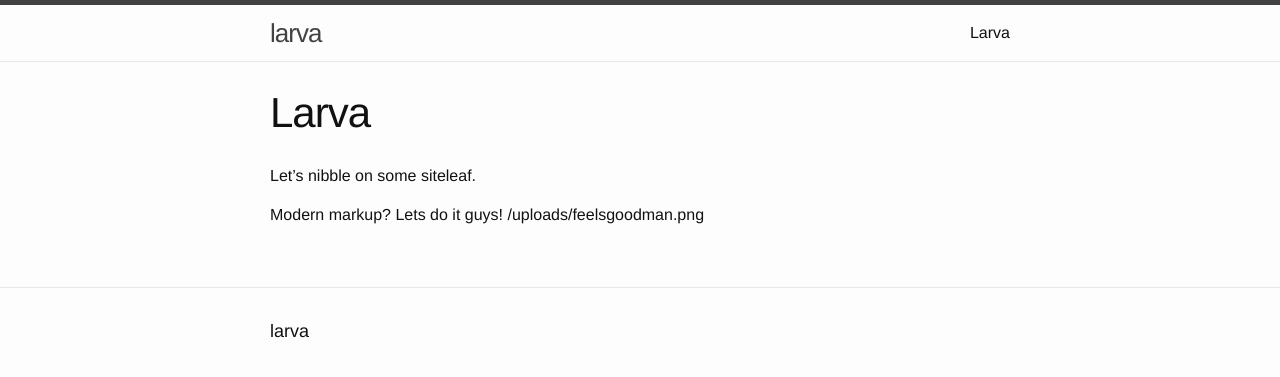
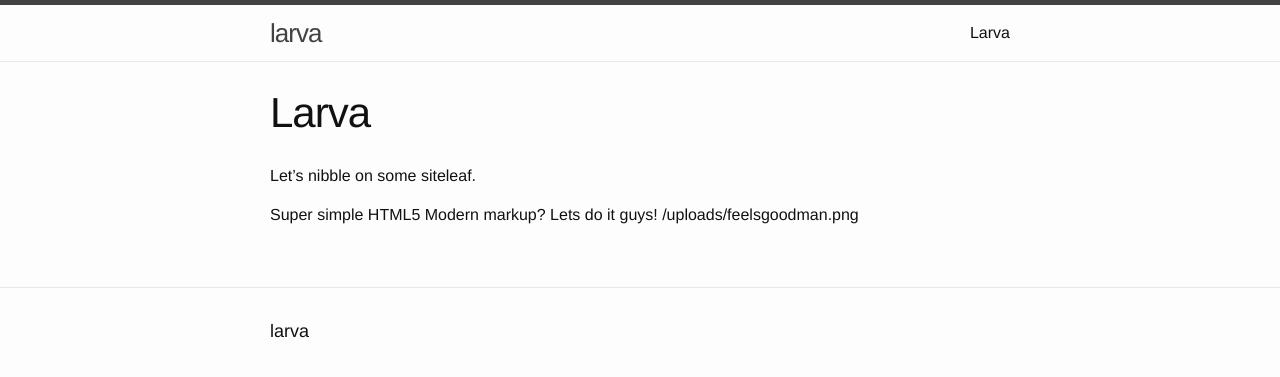
Before and after one commit to Bhanski/larva, a Jekyll site: the page built from larva.markdown, in a window 1280 px wide. Shown: the top 377 px of the page. Built offline with Jekyll 4.4.1, drawn with Linux system fonts in a browser that asks for light colours.

Commit message:
Updated Larva

```diff
--- a/larva.markdown
+++ b/larva.markdown
@@ -11,6 +11,6 @@ CSS3:
 
 Let's nibble on some siteleaf.
 
-{{markup.Title}}
+{{page.markup.Title}}
 {{page.markup.Description}}
 {{page.markup.Picture}}
```
